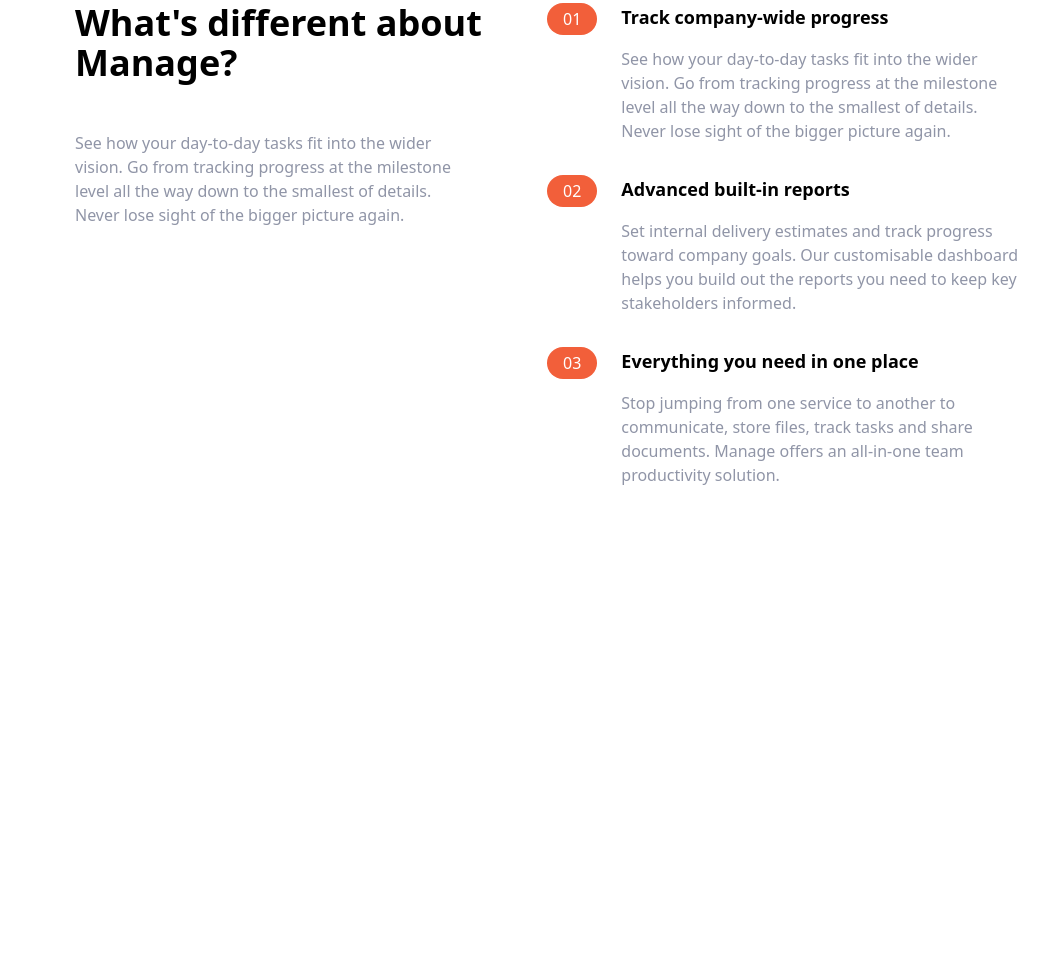
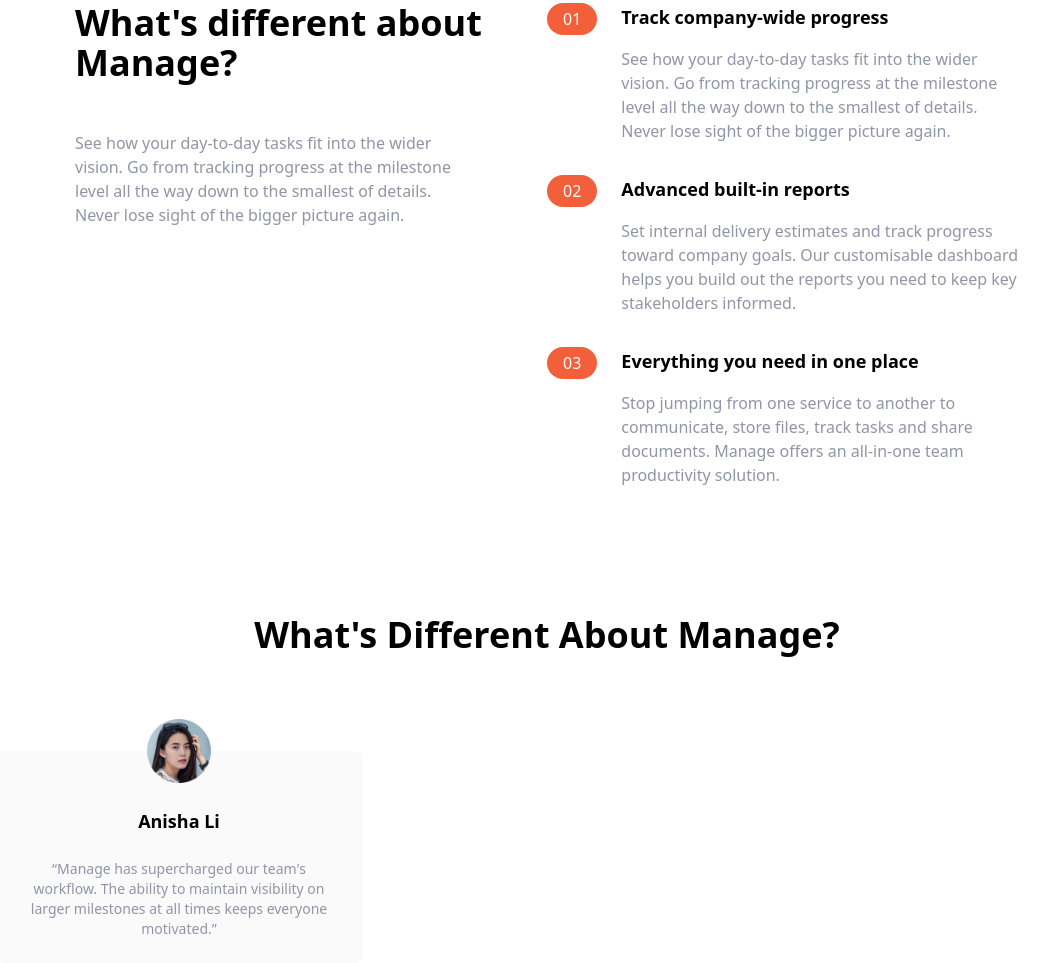
Before and after one commit to tractortoby/tailwind-landing-page-clone, a website: page index.html in a window 1280 px wide. Shown: the part 653-1616 px from the top of the page, without its empty margins (93-1141 px from the left). Before the commit the page ends 1140 px from the top, so only its background shows below. Drawn offline with Linux system fonts and the light colour scheme.

Commit message:
Add Testimonial 1

```diff
--- a/index.html
+++ b/index.html
@@ -178,5 +178,35 @@
         </div>
       </div>
     </section>
+
+    <!-- Testimonials -->
+    <section id="testimonials">
+      <!-- Container to heading and testm blocks -->
+      <div class="max-w-6xl px-6 mx-auto mt-32 text-center">
+        <!-- Heading -->
+        <h2 class="text-4xl font-bold text-center">
+          What's Different About Manage?
+        </h2>
+        <!-- Testimonials Container -->
+        <div class="flex flex-col mt-24 md:flex-row md:space-x-6">
+          <!-- Testimonial 1 -->
+          <div
+            class="flex flex-col space-y-6 items-center p-6 rounded-lg bg-veryLightGray md:w-1/3"
+          >
+            <img
+              class="w-16 -mt-14"
+              src="img/avatar-anisha.png"
+              alt="avatar-anisha"
+            />
+            <h5 class="text-lg font-bold">Anisha Li</h5>
+            <p class="text-sm text-darkGrayishBlue">
+              “Manage has supercharged our team's workflow. The ability to
+              maintain visibility on larger milestones at all times keeps
+              everyone motivated.”
+            </p>
+          </div>
+        </div>
+      </div>
+    </section>
   </body>
 </html>
```
Also changed, not shown: css/main.css.
